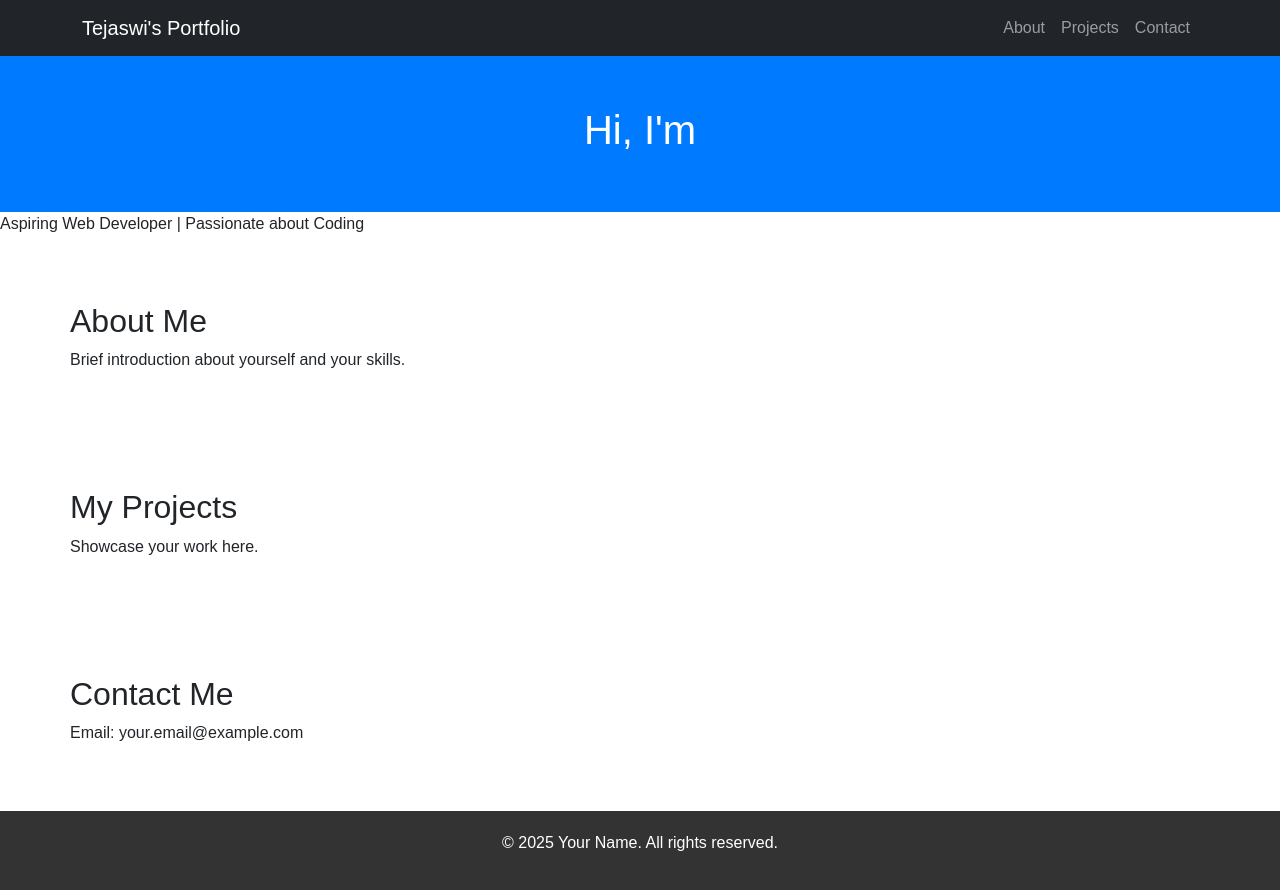
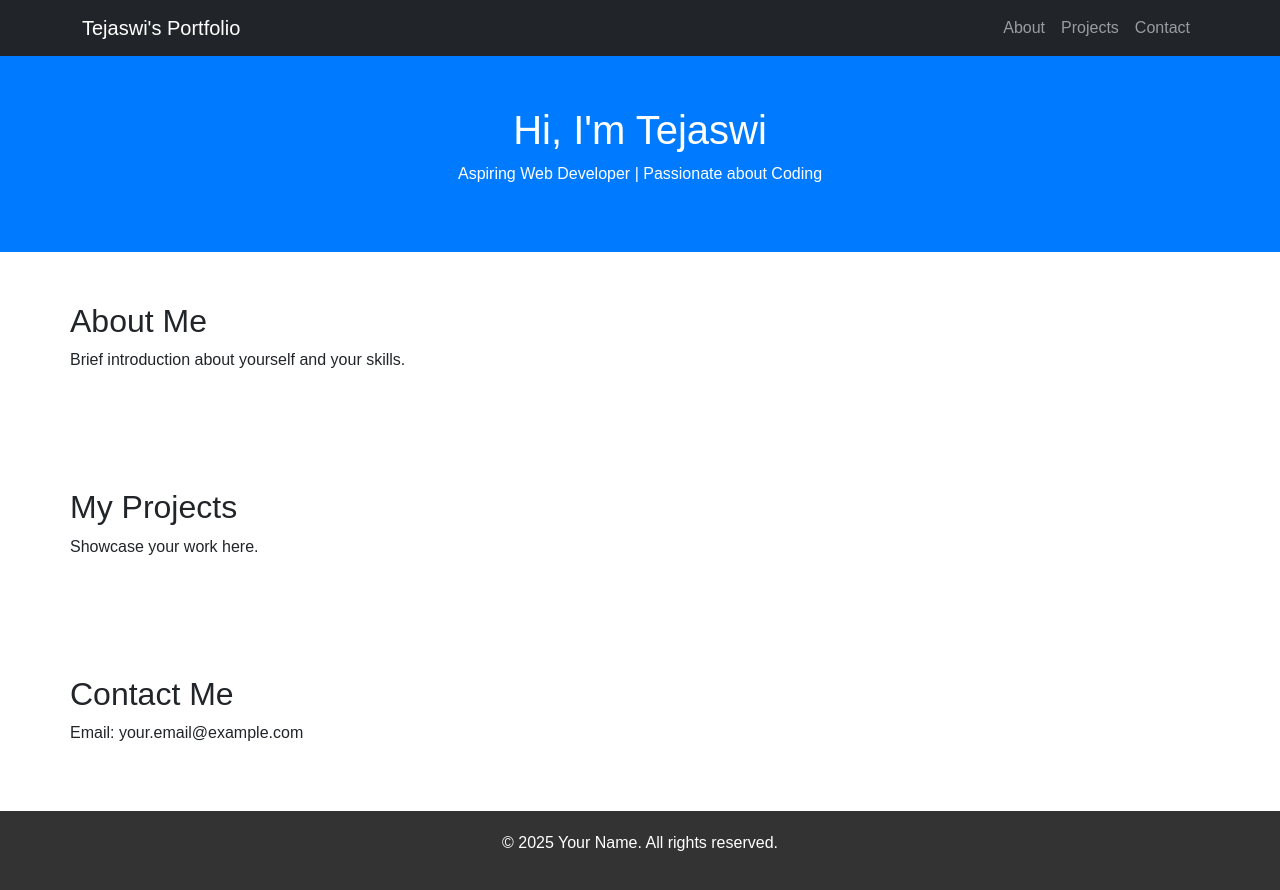
Before and after one commit to tejaswi-challa/my-portfolio, a plain HTML site: page index.html in a window 1280 px wide. Drawn offline with nearby package versions, Linux system fonts and the light colour scheme.

Commit message:
Updated portfolio details

```diff
--- a/index.html
+++ b/index.html
@@ -32,7 +32,7 @@
 
     <!-- Hero Section -->
     <div class="hero">
-        <h1>Hi, I'm <div="Tejasw"></div></h1>
+        <h1>Hi, I'm Tejaswi <div></div></h1>
         <p>Aspiring Web Developer | Passionate about Coding</p>
     </div>
 
```
